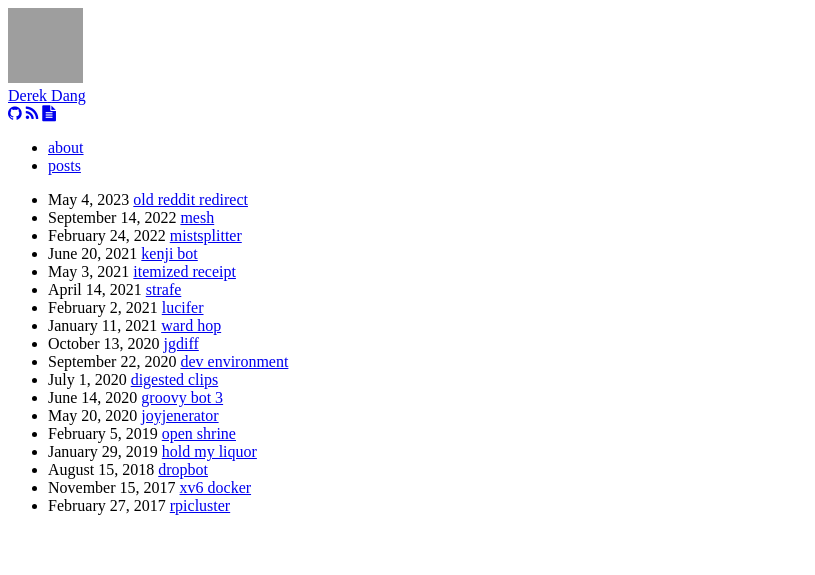
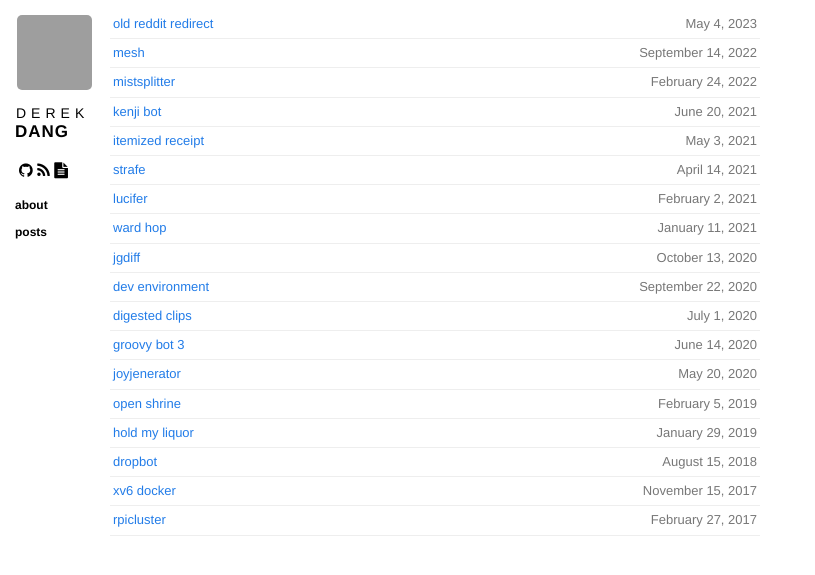
Before and after one commit to dqdang/dqdang.github.io, a Jekyll site: the page built from index.html, in a window 1280 px wide. Shown: the top 575 px of the page, without its empty margins (0-815 px from the left). Built offline with Jekyll 4.4.1, drawn with Linux system fonts in a browser that asks for light colours; nearby versions of some CDN libraries; grey boxes are pictures that could not be loaded.

Commit message:
Revert broken check in

```diff
--- a/css/base.scss
+++ b/css/base.scss
@@ -1,3 +1,6 @@
+---
+#
+---
 @charset "UTF-8";
 
 body {
@@ -155,6 +158,13 @@ a {
       font-style: normal;
     }
   }
+  model-viewer {
+    display: block;
+    margin-left: auto;
+    margin-right: auto;
+    height: 700px;
+    width: 500px;
+  }
   .byline {
     margin-bottom: 17px;
     font-family: "Yanone Kaffeesatz", Helvetica, sans-serif;
@@ -234,99 +244,4 @@ a {
       color: #fff;
     }
   }
-  model-viewer {
-    display: block;
-    margin-left: auto;
-    margin-right: auto;
-    height: 700px;
-    width: 500px;
-  }
 }
-
-@media (prefers-color-scheme: dark) {
-  body {
-    color: #d9d9d9;
-    background: #1f1e21;
-  }
-
-  body a {
-    color: #6d92bf;
-  }
-  .sidebar {
-    .name {
-      #fname {
-        color: #d9d9d9;
-      }
-      #lname {
-        color: #d9d9d9;
-      }
-    }
-
-    .meta {
-      a {
-        margin-left: 0px;
-        color: #d9d9d9;
-        &:hover {
-          color: #6d92bf;
-        }
-      }
-    }
-    .sections {
-      a {
-        color: #d9d9d9;
-        &:hover {
-          color: #6d92bf;
-        }
-      }
-    }
-  }
-  .content {
-    h1, h2, h3, h4 {
-      color: #d9d9d9;
-      a {
-        color: #ffffff;
-      }
-    }
-    h3 {
-      color: #d9d9d9;
-    }
-    p {
-      code {
-        background-color: #161616;
-        border: 1px solid #000000;
-      }
-    }
-    img {
-      border: 1px solid #1f1e21;
-    }
-    blockquote {
-      color: #444;
-      cite {
-        &:before {
-          content: '— ';
-        }
-        color: #d9d9d9;
-      }
-    }
-    .byline {
-      color: #777;
-    }
-    .aside {
-      background-color: #1f1e21;
-    }
-    .listing {
-      li {
-        color: #d9d9d9;
-        border-bottom: 1px solid #1f1e21;
-      }
-    }
-    .talk-design .color {
-      div {
-        border: 1px solid #d9d9d9;
-      }
-      .white {
-        color: #d9d9d9;
-      }
-    }
-  }
-}
--- a/css/mobile.scss
+++ b/css/mobile.scss
@@ -1,3 +1,6 @@
+---
+#
+---
 .sidebar {
   position: inherit;
   width: inherit;
```
